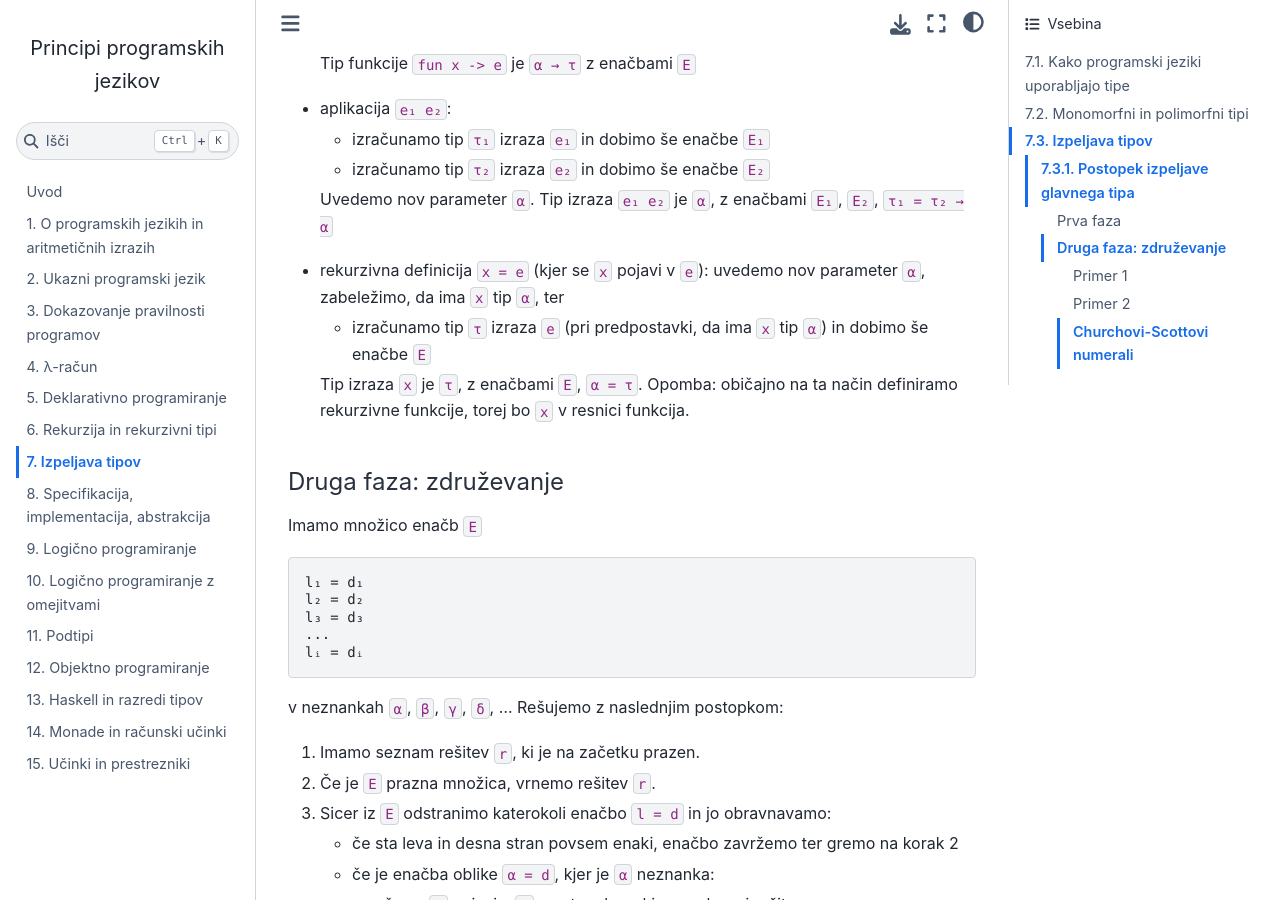
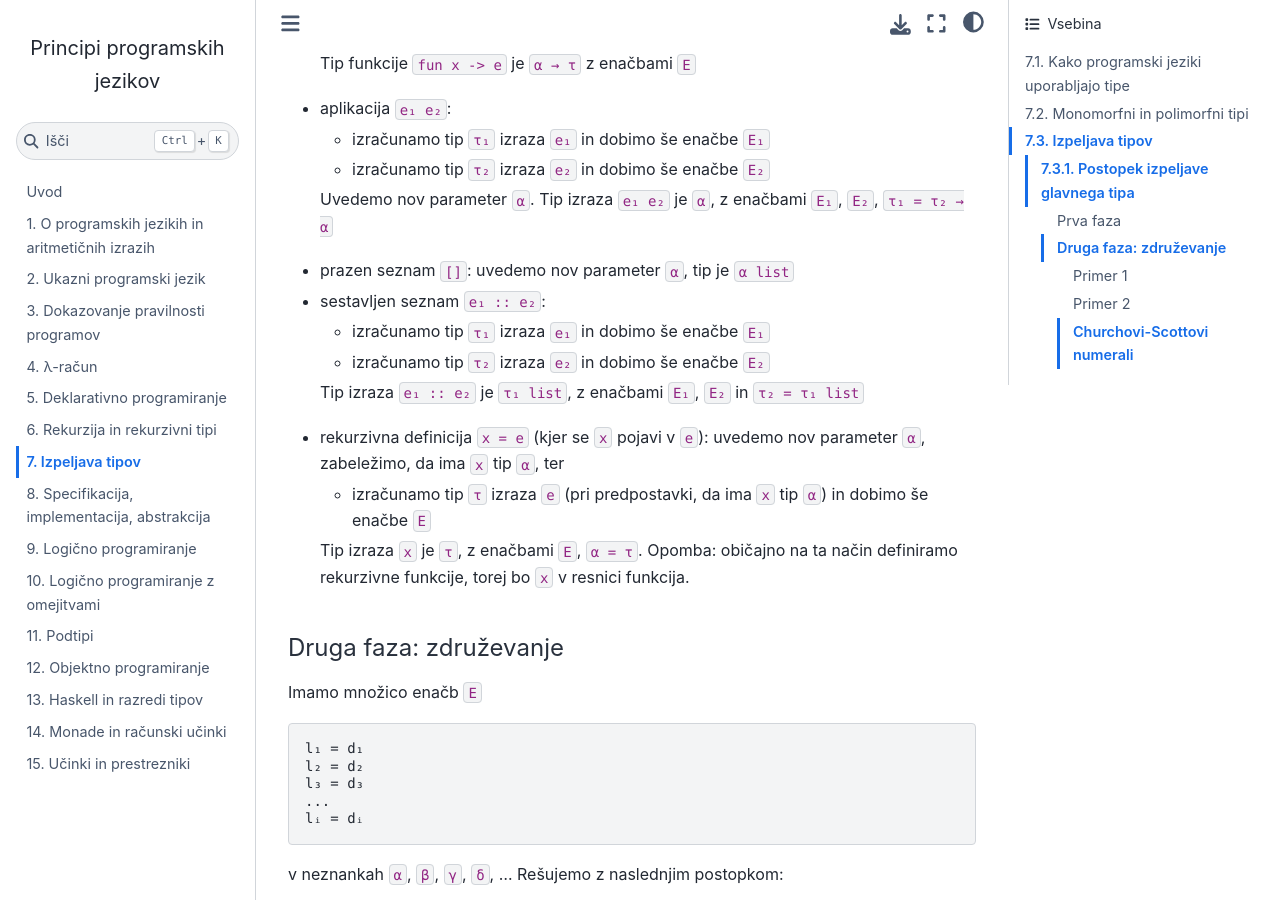
Before and after one commit to andrejbauer/ppj-skripta, a Jupyter Book: the page built from 07-izpeljava-tipov/07-izpeljava-tipov.md, in a window 1280 px wide and 900 px high, scrolled down 3741 px. Built offline with Jupyter Book 1.0.4 settings and Sphinx 7.4.7 and the Sphinx Book theme 1.1.4, drawn with Linux system fonts in a browser that asks for light colours.

Commit message:
Izpeljava tipov za sezname (brez `match`).

```diff
--- a/07-izpeljava-tipov/07-izpeljava-tipov.md
+++ b/07-izpeljava-tipov/07-izpeljava-tipov.md
@@ -173,6 +173,15 @@ V prvi fazi izračunamo kandidata za tip in nabiramo enačbe, ki morajo veljati:
   Tip izraza `e₁ e₂` je `α`, z enačbami `E₁`, `E₂`, `τ₁ = τ₂ → α`
 
 
+* prazen seznam `[]`: uvedemo nov parameter `α`, tip je `α list`
+
+* sestavljen seznam `e₁ :: e₂`:
+
+    * izračunamo tip `τ₁` izraza `e₁` in dobimo še enačbe `E₁`
+    * izračunamo tip `τ₂` izraza `e₂` in dobimo še enačbe `E₂`
+
+  Tip izraza `e₁ :: e₂` je `τ₁ list`, z enačbami `E₁`, `E₂` in `τ₂ = τ₁ list`
+
 
 * rekurzivna definicija `x = e` (kjer se `x` pojavi v `e`): uvedemo nov parameter `α`, zabeležimo,
   da ima `x` tip `α`, ter
```
